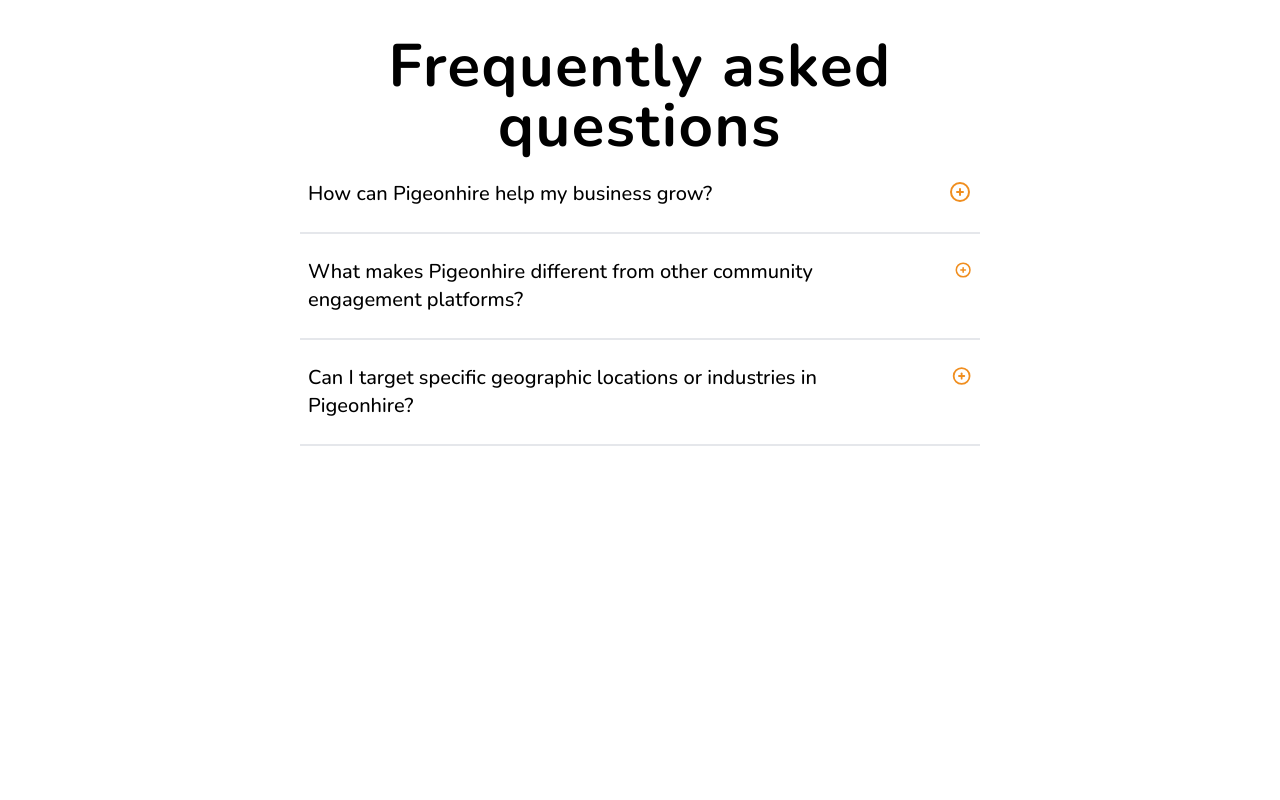
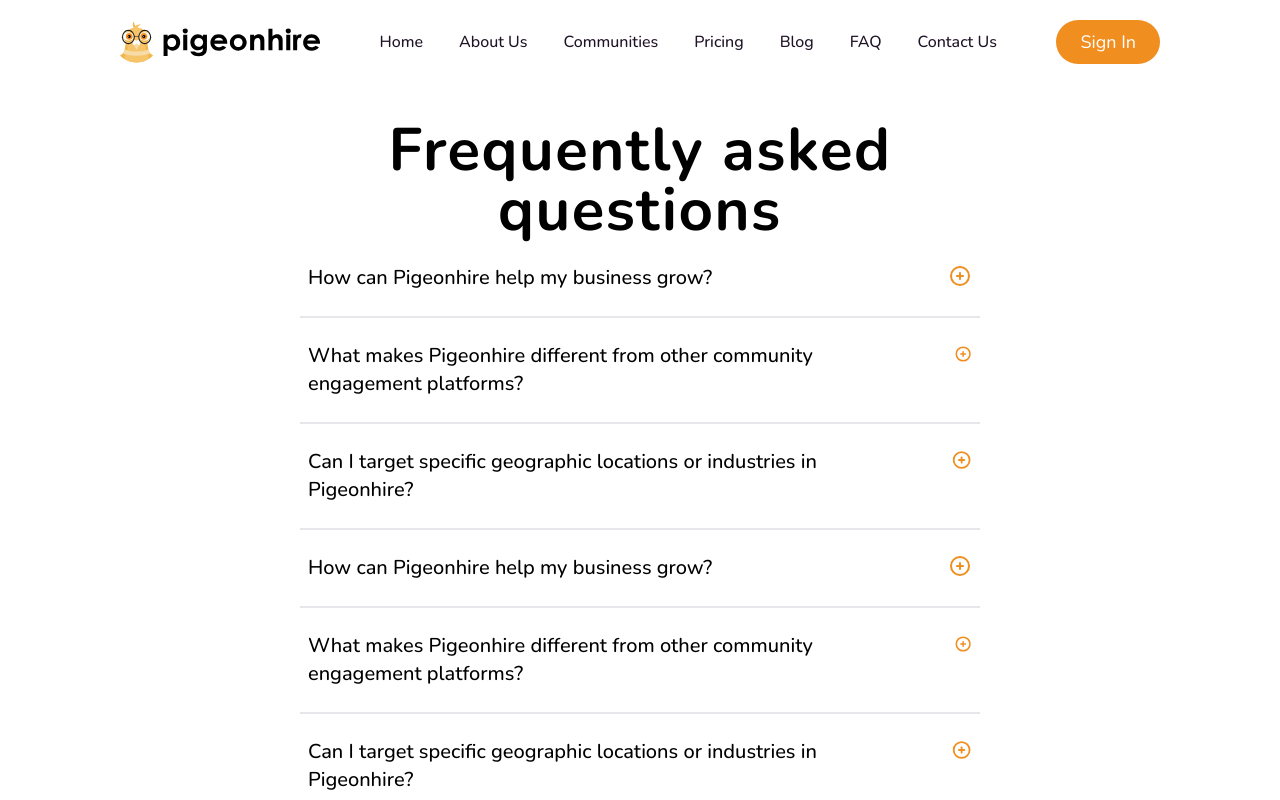
Before and after one commit to Eyohen/pigeonhire, a React (Vite) app: page /faq in a window 1280 px wide. Shown: the top 800 px of the page. Built offline with nearby package versions, Linux system fonts and the light colour scheme.

Commit message:
added footer and navbar to faq page

```diff
--- a/src/pages/Faq.jsx
+++ b/src/pages/Faq.jsx
@@ -1,10 +1,15 @@
 import React, { useState } from "react";
 import { TbCircleMinus, TbCirclePlus } from "react-icons/tb";
+import Navbar from "../components/Navbar";
+import Footer from "../components/footer";
 
 const Faq = () => {
   const [toggle, setToggle] = useState(true);
   const [toggle2, setToggle2] = useState(true);
   const [toggle3, setToggle3] = useState(true);
+  const [toggle4, setToggle4] = useState(true);
+  const [toggle5, setToggle5] = useState(true);
+  const [toggle6, setToggle6] = useState(true);
 
   const handleToggle = () => {
     setToggle(!toggle);
@@ -18,6 +23,18 @@
     setToggle3(!toggle3);
   };
 
+  const handleToggle4 = () => {
+    setToggle4(!toggle4);
+  };
+
+  const handleToggle5 = () => {
+    setToggle5(!toggle5);
+  };
+
+  const handleToggle6 = () => {
+    setToggle6(!toggle6);
+  };
+
   // const handleToggle2 = () => {
   //     setToggle2(!toggle2)
   // }
@@ -27,6 +44,9 @@
   // }
 
   return (
+    <>
+
+      <Navbar />
     <div className="bg-white px-4 mx-auto lg:px-[300px] py-9 font-nunito">
       <p className="text-6xl font-bold text-center md:tracking-wide">
         Frequently asked questions
@@ -126,9 +146,104 @@
       </div>
 
 
+      <div className="">
+        <button onClick={handleToggle} className="w-full">
+          {toggle ? (
+            <div className="flex justify-between  space-x-[94px] px-2 border-b-2 py-6">
+              <p className="text-xl font-medium ">
+                How can Pigeonhire help my business grow?
+              </p>
+              <TbCirclePlus color="#F08E1F" size={24} />
+            </div>
+          ) : (
+            <div className="border-b-2 py-6">
+              <div className="flex justify-between space-x-[94px] px-2">
+                <p className="text-xl font-medium text-left">
+                  How can Pigeonhire help my business grow?
+                </p>
+                <TbCircleMinus color="#F08E1F" size={24} />
+              </div>
 
-      {/* <TbCircleMinus /> */}
+              <p className="text-gray-300 text-left">
+                Pigeonhire connects your business with targeted communities and
+                professionals across the globe, enabling you to expand yur
+                reach, engage with key audiences, and foster strategic
+                partnerships. Whether you're looking to increase brand
+                awareness, drive sales, or build relationships, our platform
+                provides the tools and access necessary to achieve your goals.
+              </p>
+            </div>
+          )}
+        </button>
+      </div>
+
+      <div className="">
+        <button onClick={handleToggle2} className="w-full">
+          {toggle2 ? (
+            <div className="flex justify-between  space-x-[94px] px-2 border-b-2 py-6">
+              <p className="text-xl font-medium text-left">
+              What makes Pigeonhire different from other community engagement platforms?
+              </p>
+              <TbCirclePlus color="#F08E1F" size={24} />
+            </div>
+          ) : (
+            <div className="border-b-2 py-6">
+              <div className="flex justify-between space-x-[94px] px-2">
+                <p className="text-xl font-medium text-left">
+                What makes Pigeonhire different from other community engagement platforms?
+                </p>
+                <TbCircleMinus color="#F08E1F" size={24} />
+              </div>
+
+              <p className="text-gray-300 text-left">
+                Pigeonhire connects your business with targeted communities and
+                professionals across the globe, enabling you to expand yur
+                reach, engage with key audiences, and foster strategic
+                partnerships. Whether you're looking to increase brand
+                awareness, drive sales, or build relationships, our platform
+                provides the tools and access necessary to achieve your goals.
+              </p>
+            </div>
+          )}
+        </button>
+      </div>
+
+      <div className="">
+        <button onClick={handleToggle3} className="w-full">
+          {toggle3 ? (
+            <div className="flex justify-between  space-x-[94px] px-2 border-b-2 py-6">
+              <p className="text-xl font-medium text-left">
+              Can I target specific geographic locations or industries in Pigeonhire?
+              </p>
+              <TbCirclePlus color="#F08E1F" size={24} />
+            </div>
+          ) : (
+            <div className="border-b-2 py-6">
+              <div className="flex justify-between space-x-[94px] px-2">
+                <p className="text-xl font-medium text-left">
+                Can I target specific geographic locations or industries in Pigeonhire?
+                </p>
+                <TbCircleMinus color="#F08E1F" size={24} />
+              </div>
+
+              <p className="text-gray-300 text-left">
+                Pigeonhire connects your business with targeted communities and
+                professionals across the globe, enabling you to expand yur
+                reach, engage with key audiences, and foster strategic
+                partnerships. Whether you're looking to increase brand
+                awareness, drive sales, or build relationships, our platform
+                provides the tools and access necessary to achieve your goals.
+              </p>
+            </div>
+          )}
+        </button>
+      </div>
+
+
+
+
     </div>
+    <Footer/></>
   );
 };
 
```
